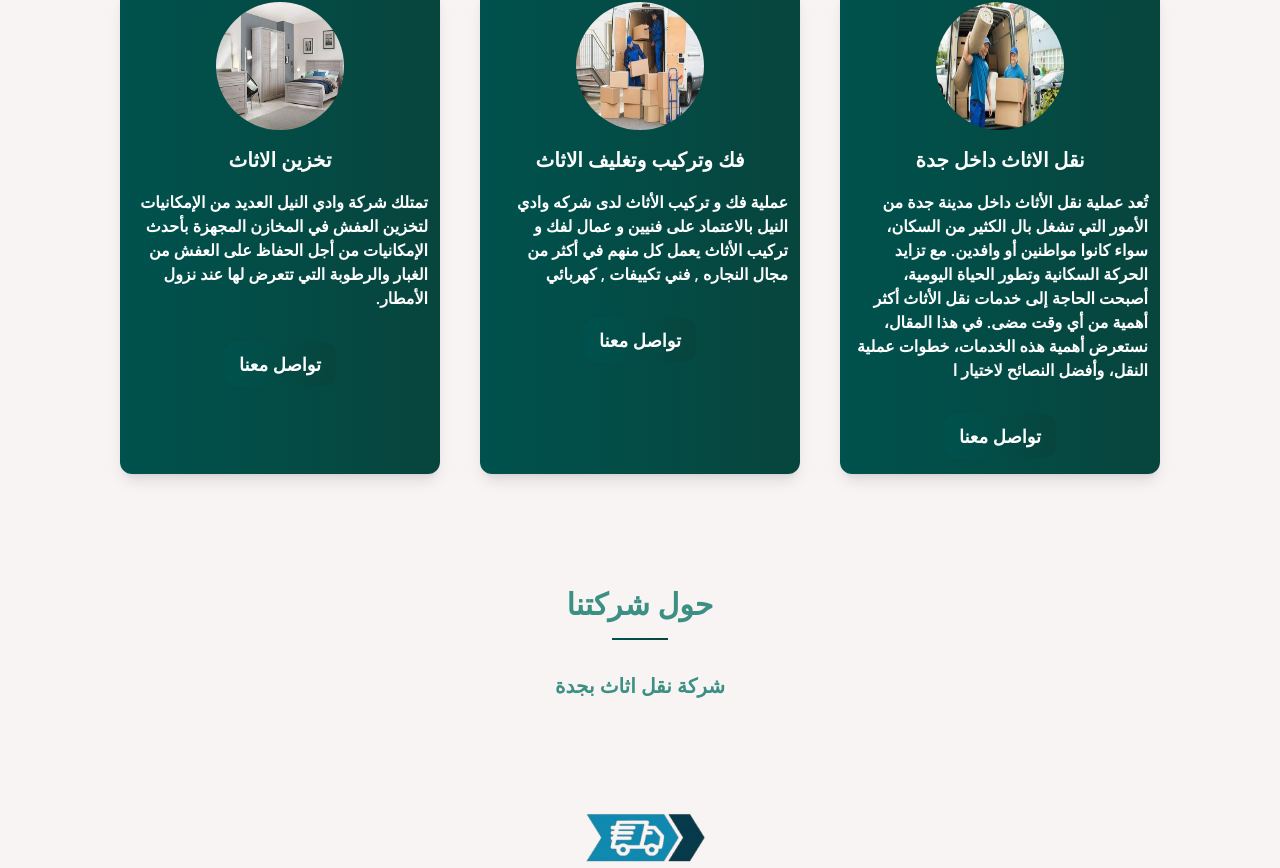
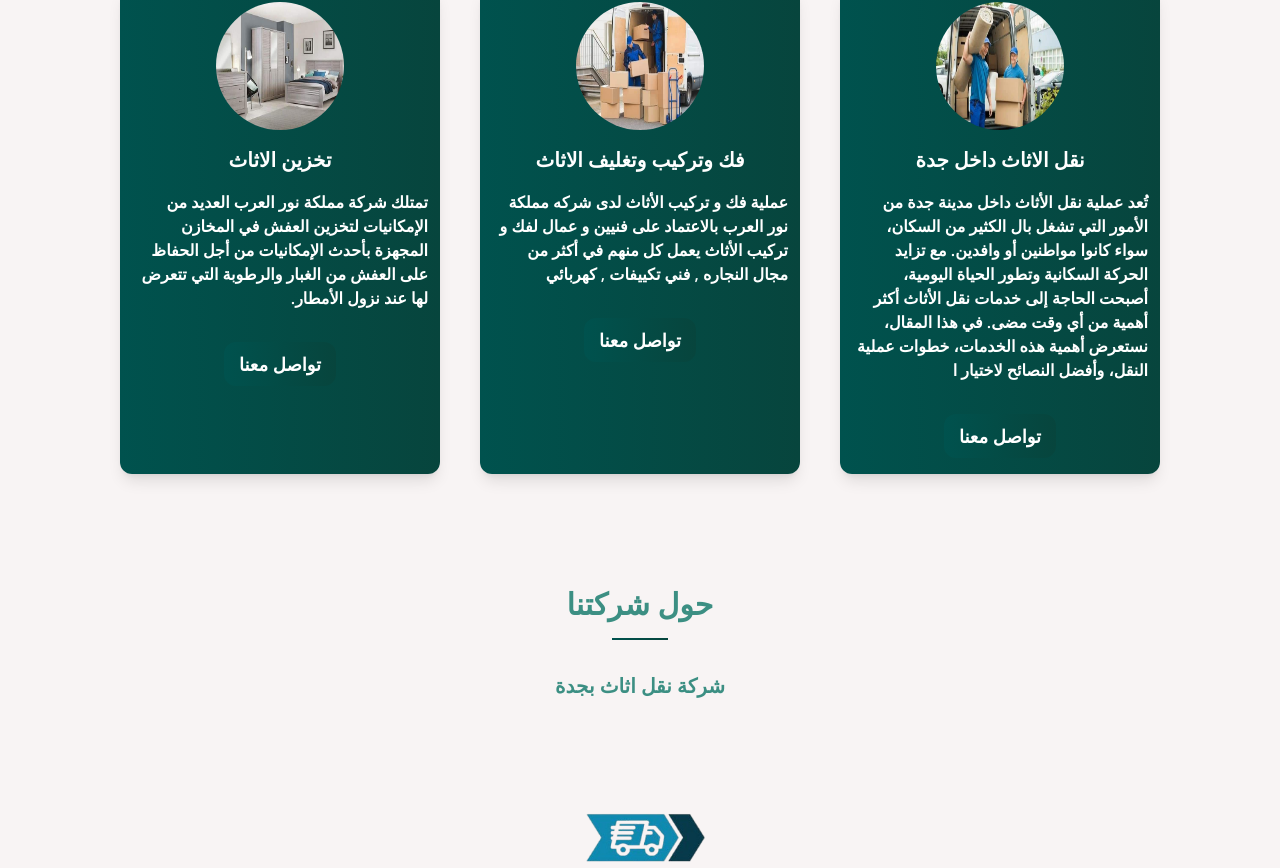
Before and after one commit to ashrafsayed2018/noor-alarab-nql-afesh, a Next.js app: page / in a window 1280 px wide. Shown: the part 1012-1880 px from the top of the page. Built offline with nearby package versions, Linux system fonts and the light colour scheme; a web font is replaced by a local one.

Commit message:
change company name

```diff
--- a/app/data.js
+++ b/app/data.js
@@ -62,7 +62,7 @@ export const ServicesList = [
     title: 'فك وتركيب وتغليف الاثاث',
     image: '/images/2.jpeg',
     description:
-      'عملية فك و تركيب الأثاث لدى شركه وادي النيل  بالاعتماد على فنيين و عمال  لفك و تركيب الأثاث يعمل كل منهم في أكثر من مجال النجاره , فني تكييفات , كهربائي',
+      'عملية فك و تركيب الأثاث لدى شركه مملكة نور العرب  بالاعتماد على فنيين و عمال  لفك و تركيب الأثاث يعمل كل منهم في أكثر من مجال النجاره , فني تكييفات , كهربائي',
   },
   {
     id: 3,
@@ -70,7 +70,7 @@ export const ServicesList = [
     title: 'تخزين الاثاث',
     image: '/images/3.jpeg',
     description:
-      'تمتلك شركة وادي النيل  العديد من الإمكانيات لتخزين العفش في المخازن المجهزة بأحدث الإمكانيات من أجل الحفاظ على العفش من الغبار والرطوبة التي تتعرض لها عند نزول الأمطار.',
+      'تمتلك شركة مملكة نور العرب  العديد من الإمكانيات لتخزين العفش في المخازن المجهزة بأحدث الإمكانيات من أجل الحفاظ على العفش من الغبار والرطوبة التي تتعرض لها عند نزول الأمطار.',
   },
 ]
 
--- a/components/Videos.jsx
+++ b/components/Videos.jsx
@@ -2,7 +2,7 @@ import React from 'react'
 
 const Videos = () => {
   const VideosList = [
-    'videos/4.mp4',
+    'videos/1.mp4',
     'videos/1.mp4',
     'videos/2.mp4',
     'videos/3.mp4',
```
